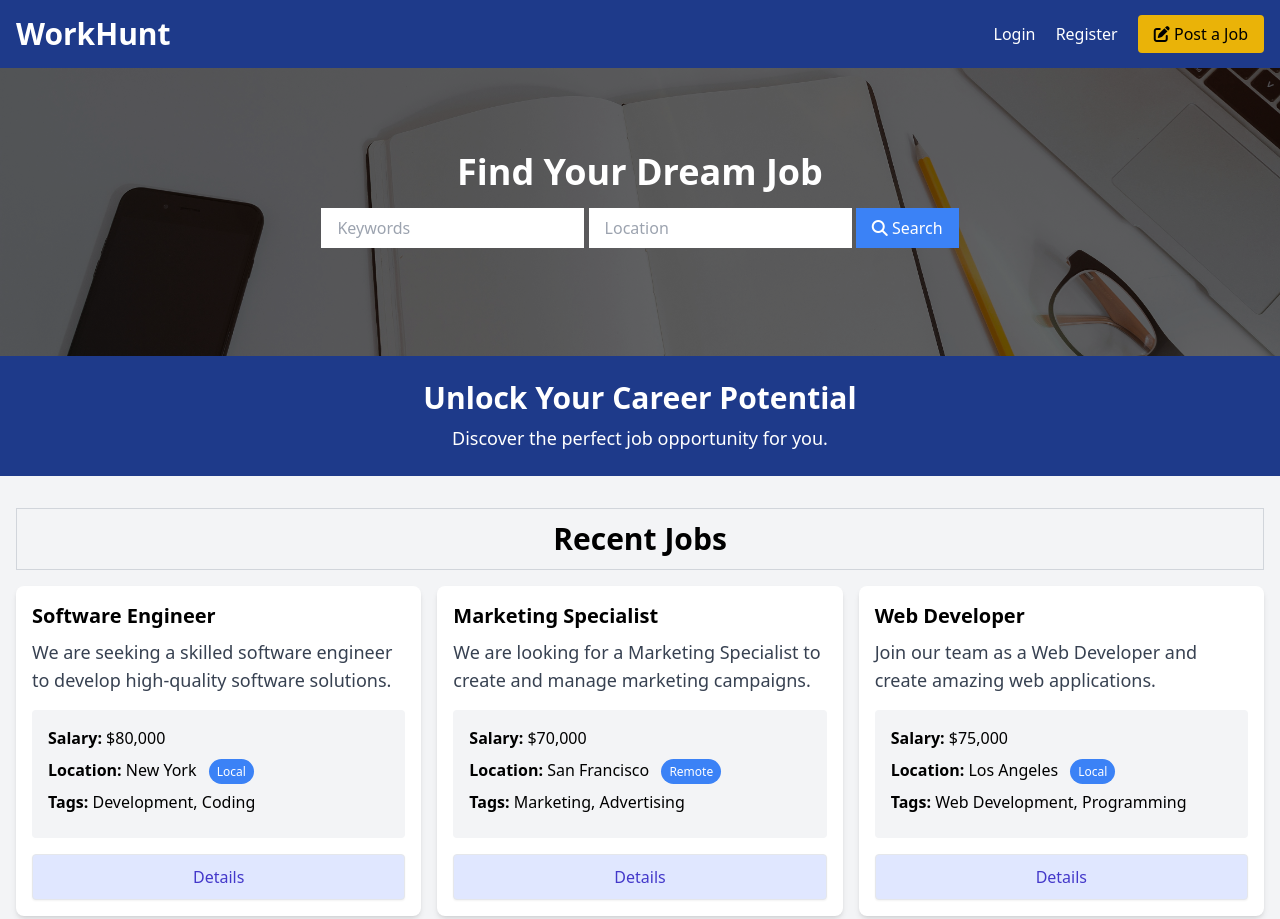
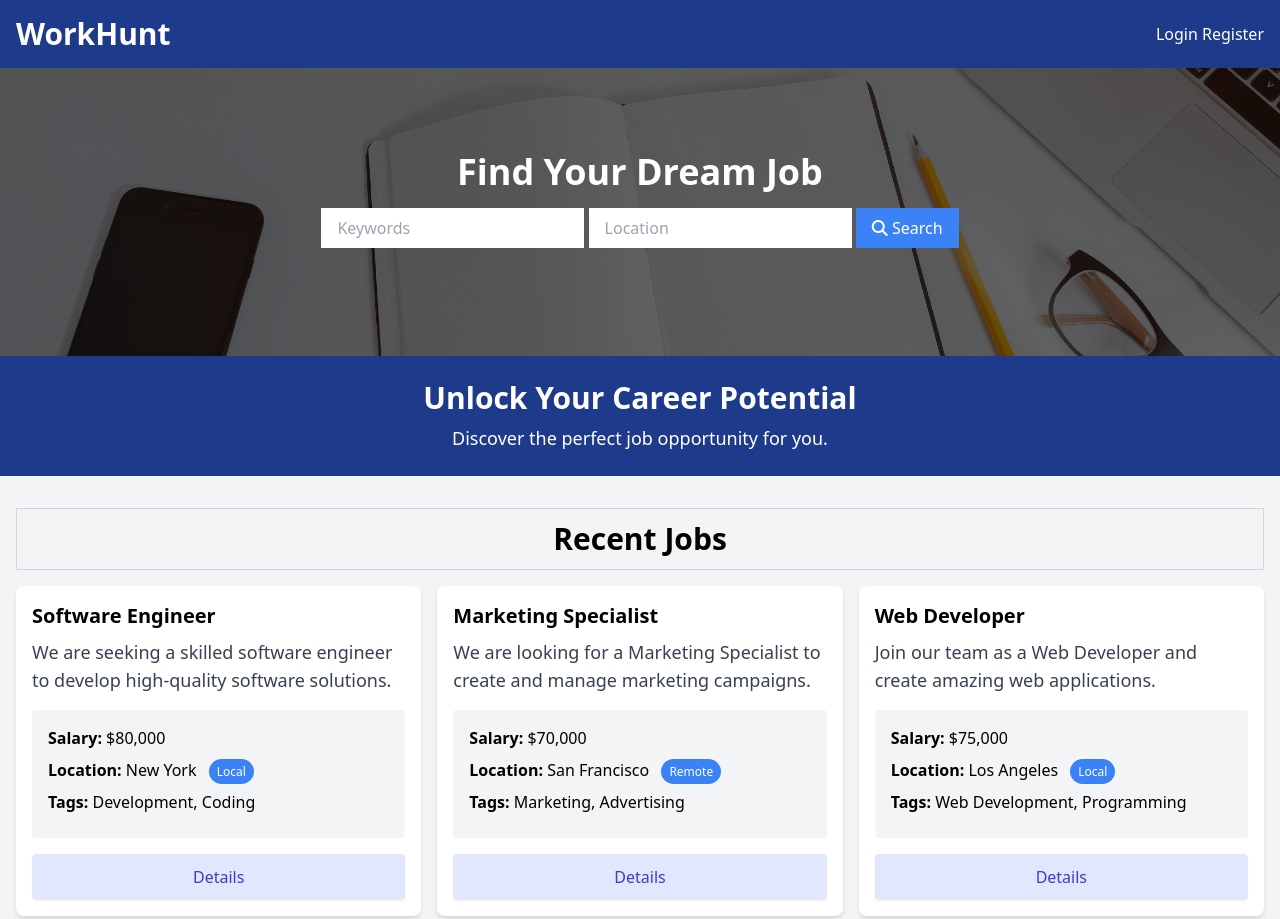
Before and after one commit to btwGaurav/workhunt-tamplate, a website: page index.html in a window 1280 px wide. Shown: the top 919 px of the page. Drawn offline with Linux system fonts and the light colour scheme.

Commit message:
header code

```diff
--- a/index.html
+++ b/index.html
@@ -16,13 +16,15 @@
           <a href="index.html">WorkHunt</a>
         </h1>
         <nav class="space-x-4">
+          <div class="">
             <a href="login.html" class="text-white hover:underline">Login</a>
             <a href="register.html" class="text-white hover:underline">Register</a>
             <a
               href="post-job.html"
-            class="bg-yellow-500 hover:bg-yellow-600 text-black px-4 py-2 rounded hover:shadow-md transition duration-300"
+              class="bg-yellow-500 sm:hidden hover:bg-yellow-600 text-black px-4 py-2 rounded hover:shadow-md transition duration-300"
               ><i class="fa fa-edit"></i> Post a Job</a
             >
+          </div>
         </nav>
       </div>
     </header>
```
Also changed, not shown: css/style.css. Lines whose indentation alone changed are shown as unchanged.
